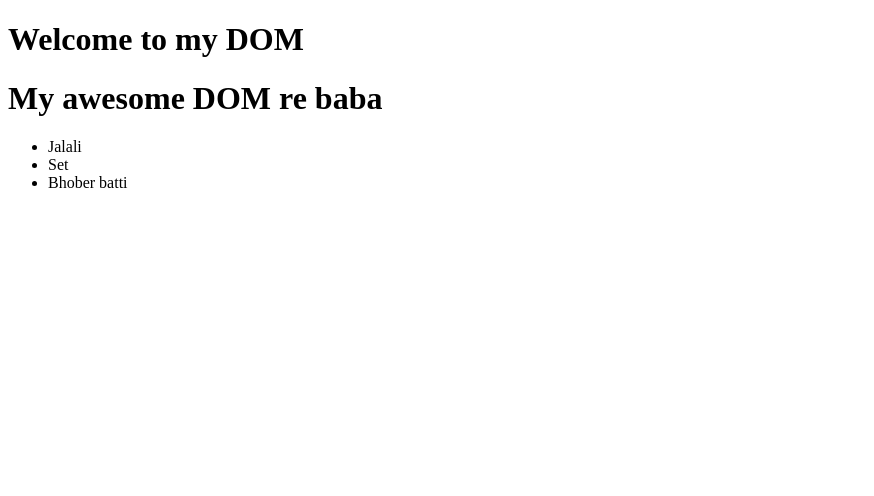
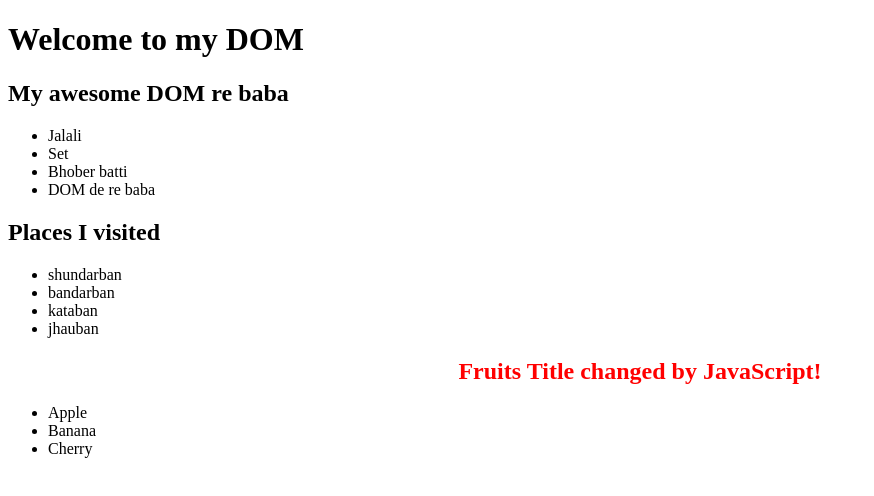
Before and after one commit to ashraful-fahim/tour-of-dom, a plain HTML site: page index.html in a window 1280 px wide. Shown: the whole page, without its empty margins (0-874 px from the left). Drawn offline with Linux system fonts and the light colour scheme.

Commit message:
learning how to access html through javascript

```diff
--- a/index.html
+++ b/index.html
@@ -1,24 +1,93 @@
 <!DOCTYPE html>
 <html lang="en">
+
 <head>
     <meta charset="UTF-8">
     <meta name="viewport" content="width=device-width, initial-scale=1.0">
     <title>Tour of DOM</title>
 </head>
+
 <body>
     <header>
         <h1>Welcome to my DOM</h1>
     </header>
     <main>
+        <section>
             <h1>My awesome DOM re baba</h1>
             <ul>
                 <li>Jalali</li>
                 <li>Set</li>
                 <li>Bhober batti</li>
+                <li>DOM de re baba</li>
             </ul>
+        </section>
+        <section class="place-container">
+            <h1>Places I visited</h1>
+            <ul>
+                <li class="places">shundarban</li>
+                <li class="places">bandarban</li>
+                <li class="places">kataban</li>
+                <li>jhauban</li>
+            </ul>
+        </section>
+        <section>
+            <h1 id="fav-fruit" class="some-class bg-color blue">Fruits I like</h1>
+            <ul>
+                <li>Apple</li>
+                <li>Banana</li>
+                <li>Cherry</li>
+            </ul>
+        </section>
     </main>
-    <script src="js/dom.js">
-        console.log('adding js from html');
+    <script src="js/dom.js"></script>
+    <script>
+        /*const student = {
+            name: 'Abul',
+            ID: 11,
+            study: function (time) {
+                console.log(time, 'study kortese');
+            }
+        }*/
+        const liCollection = document.getElementsByTagName('li');
+        for (li of liCollection) {
+            console.log(li.innerText);
+        }
+
+        const allHeadings = document.getElementsByTagName('h1');
+        for (h1 of allHeadings) {
+            console.log(h1.innerText);
+        }
+
+        const listPlaces = document.getElementsByClassName('places');
+        for (place of listPlaces){
+            console.log(place.innerText);
+        }
+
+        const fruitsTitle = document.getElementById('fav-fruit');
+        fruitsTitle.innerText ='Fruits Title changed by JavaScript!'
+
+        //querySelectorAll for selecting all the elements
+        const placeContainer = document.querySelectorAll('.place-container li');
+        for(place of placeContainer){
+            console.log(place.innerText);
+        }
+
+        //querySelector for selecting only the first element
+        const placeCont = document.querySelector('.place-container li');
+        console.log(placeCont.innerText)
+
+        //styling through JS
+        const changingColor = document.getElementById('fav-fruit').style.color = 'red';
+        const aligning = document.getElementById('fav-fruit').style.textAlign = 'center';
+        console.log(changingColor);
+
+        //getting different attributes
+        const title = document.getElementById('fav-fruit');
+        title.getAttribute('id');
+
+        title.setAttribute('Tooltip set by JavaScript')
+
     </script>
 </body>
+
 </html>
```
Lines whose indentation alone changed are shown as unchanged.
